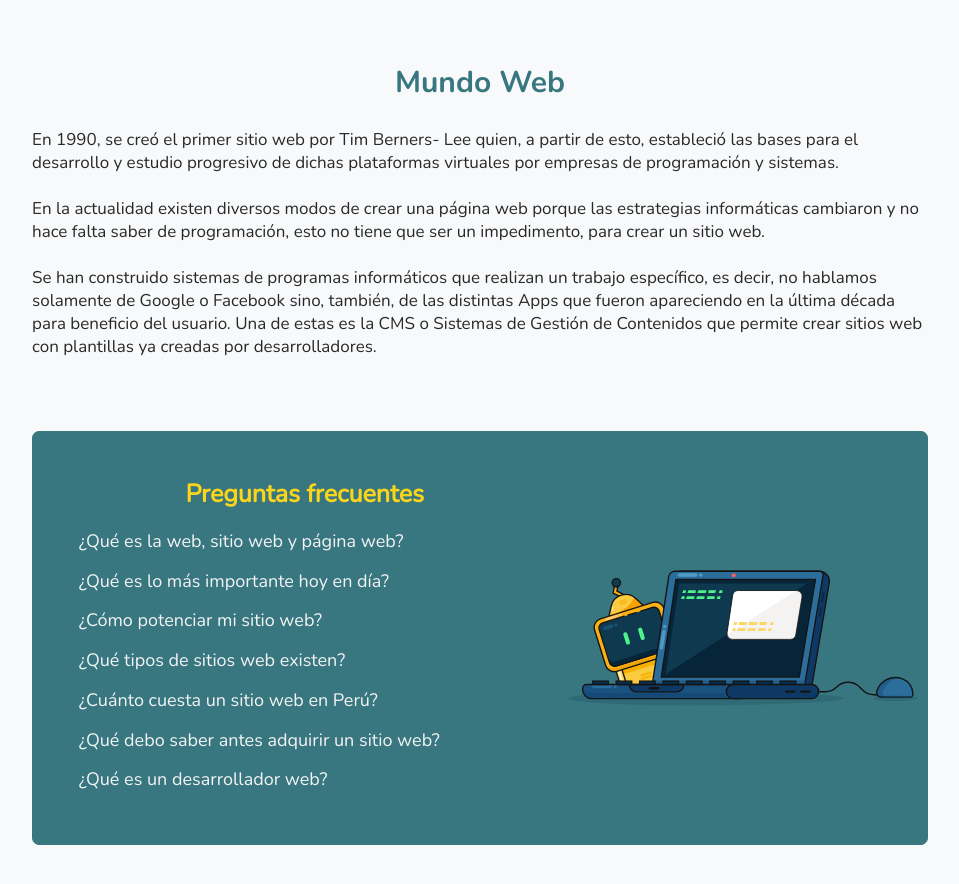
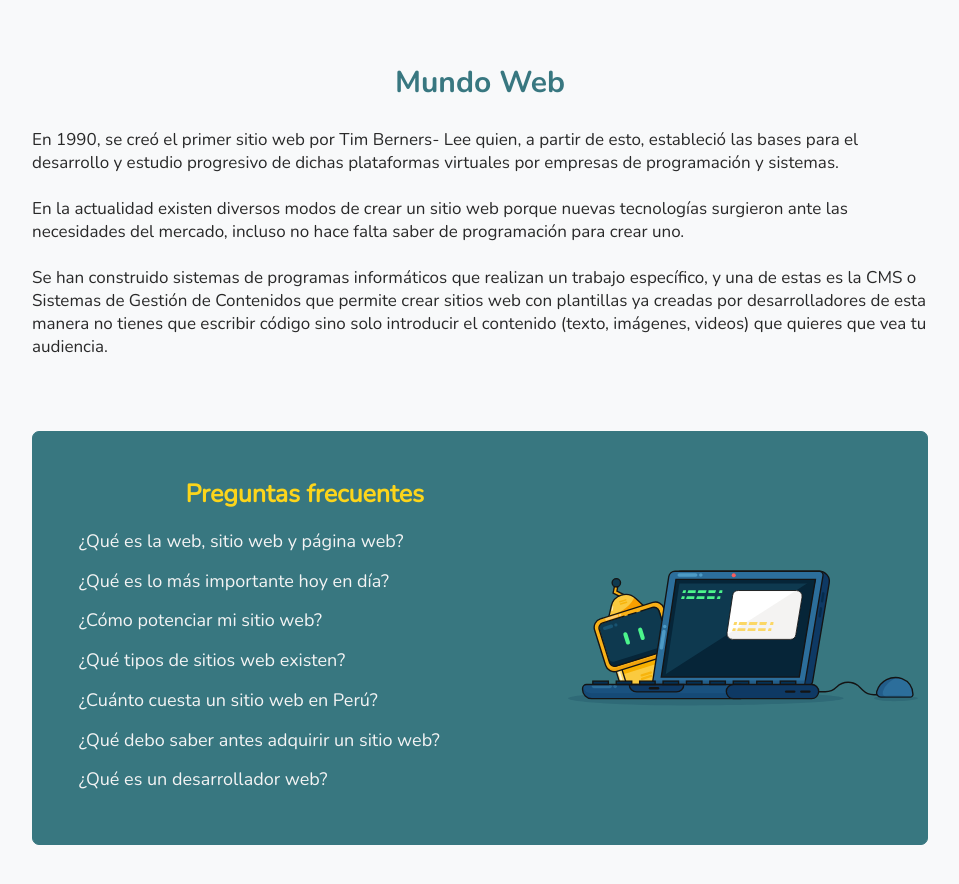
Before and after one commit to Alexander-Aparicio/blogueroweb, a plain HTML site: page docs/index.html in a window 1280 px wide. Shown: the part 780-1664 px from the top of the page, without its empty margins (160-1119 px from the left). Drawn offline with Linux system fonts and the light colour scheme.

Commit message:
primera corrección

```diff
--- a/docs/index.html
+++ b/docs/index.html
@@ -77,15 +77,14 @@
                 bases para el desarrollo y estudio progresivo de dichas plataformas virtuales por empresas de
                 programación y sistemas.
                 <br><br>
-                En la actualidad existen diversos modos de crear una página web porque las estrategias
-                informáticas cambiaron y no hace falta saber de programación, esto no tiene que ser un
-                impedimento, para crear un sitio web.
+                En la actualidad existen diversos modos de crear un sitio web porque nuevas tecnologías surgieron
+                ante las necesidades del mercado, incluso no hace falta saber de programación para crear uno.
                 <br><br>
-                Se han construido sistemas de programas informáticos que realizan un trabajo específico, es
-                decir, no hablamos solamente de Google o Facebook sino, también, de las distintas Apps que
-                fueron apareciendo en la última década para beneficio del usuario. Una de estas es la CMS o
-                Sistemas de Gestión de Contenidos que permite crear sitios web con plantillas ya creadas por
-                desarrolladores.
+                Se han construido sistemas de programas informáticos que realizan un trabajo específico, y una
+                de estas es la CMS o Sistemas de Gestión de Contenidos que permite crear sitios web con plantillas
+                ya creadas por desarrolladores de esta manera no tienes que escribir código sino solo introducir
+                el contenido (texto, imágenes, videos) que quieres que vea tu audiencia.
+
             </p>
 
             <section class="qualifier grid-c1 border-rs">
```
